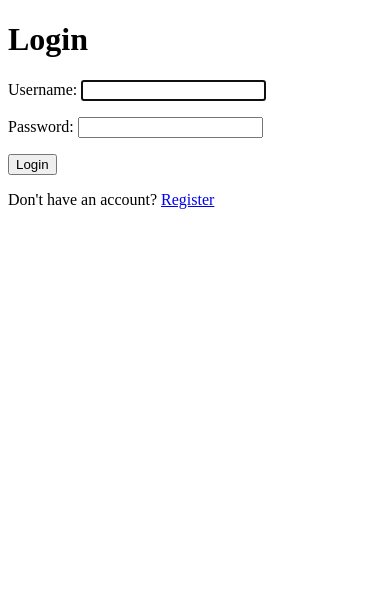
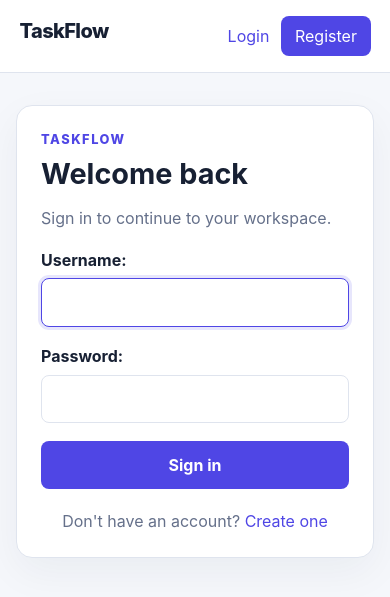
Before and after one commit to Bhavish-Makkar/Task-Manager, a Django app: page /login/ in a window 390 px wide. Shown: the top 597 px of the page. Run offline with Django 5.2, Linux system fonts and the light colour scheme.

Commit message:
Added the UI flow in the authentication

```diff
--- a/accounts/forms.py
+++ b/accounts/forms.py
@@ -6,6 +6,11 @@ from django.contrib.auth.models import User
 class RegistrationForm(UserCreationForm):
     email = forms.EmailField(required=True)
 
+    def __init__(self, *args, **kwargs):
+        super().__init__(*args, **kwargs)
+        for field in self.fields.values():
+            field.widget.attrs["class"] = "form-control"
+
     class Meta:
         model = User
         fields = ("username", "email", "password1", "password2")
--- a/accounts/templates/accounts/login.html
+++ b/accounts/templates/accounts/login.html
@@ -1,30 +1,18 @@
-<!DOCTYPE html>
-<html lang="en">
-<head>
-    <meta charset="UTF-8">
-    <meta name="viewport" content="width=device-width, initial-scale=1.0">
-    <title>Login</title>
-</head>
-<body>
-    <h1>Login</h1>
+{% extends "base.html" %}
+{% block title %}Sign in · TaskFlow{% endblock %}
+{% block content %}
+<section class="auth-card">
+    <div class="eyebrow">TaskFlow</div>
+    <h1>Welcome back</h1>
+    <p class="helper">Sign in to continue to your workspace.</p>
     <form method="post">
         {% csrf_token %}
-        {% if form.non_field_errors %}
-            <p>{{ form.non_field_errors }}</p>
-        {% endif %}
-        {{ form.username.errors }}
-        <p>
-            {{ form.username.label_tag }}
-            {{ form.username }}
-        </p>
-        {{ form.password.errors }}
-        <p>
-            {{ form.password.label_tag }}
-            {{ form.password }}
-        </p>
+        {% if form.non_field_errors %}<p class="form-error">Invalid username or password.</p>{% endif %}
+        <div class="form-group">{{ form.username.label_tag }}{{ form.username }}{% for error in form.username.errors %}<p class="form-error">{{ error }}</p>{% endfor %}</div>
+        <div class="form-group">{{ form.password.label_tag }}{{ form.password }}{% for error in form.password.errors %}<p class="form-error">{{ error }}</p>{% endfor %}</div>
         <input type="hidden" name="next" value="{{ request.GET.next }}">
-        <button type="submit">Login</button>
+        <button class="btn btn-primary" type="submit">Sign in</button>
     </form>
-    <p>Don't have an account? <a href="{% url 'register' %}">Register</a></p>
-</body>
-</html>
+    <p class="form-footer">Don't have an account? <a href="{% url 'register' %}">Create one</a></p>
+</section>
+{% endblock %}
--- a/accounts/views.py
+++ b/accounts/views.py
@@ -26,6 +26,8 @@ def user_login(request):
         return redirect("dashboard")
 
     form = AuthenticationForm(request, data=request.POST or None)
+    for field in form.fields.values():
+        field.widget.attrs["class"] = "form-control"
     if request.method == "POST" and form.is_valid():
         user = authenticate(
             request,
--- a/config/settings.py
+++ b/config/settings.py
@@ -60,7 +60,7 @@ ROOT_URLCONF = "config.urls"
 TEMPLATES = [
     {
         "BACKEND": "django.template.backends.django.DjangoTemplates",
-        "DIRS": [],
+        "DIRS": [BASE_DIR / "templates"],
         "APP_DIRS": True,
         "OPTIONS": {
             "context_processors": [
@@ -131,6 +131,7 @@ USE_TZ = True
 # https://docs.djangoproject.com/en/6.1/howto/static-files/
 
 STATIC_URL = "static/"
+STATICFILES_DIRS = [BASE_DIR / "static"]
 
 
 # Email
--- /dev/null
+++ b/static/css/main.css
@@ -0,0 +1,46 @@
+:root {
+    color-scheme: light;
+    --ink: #172033;
+    --muted: #65708a;
+    --line: #dfe4ee;
+    --surface: #ffffff;
+    --canvas: #f5f7fb;
+    --accent: #4f46e5;
+    --accent-dark: #3730a3;
+    --danger: #b42318;
+}
+
+* { box-sizing: border-box; }
+body { margin: 0; background: var(--canvas); color: var(--ink); font: 16px/1.5 Inter, ui-sans-serif, system-ui, -apple-system, sans-serif; }
+a { color: var(--accent); text-decoration: none; }
+a:hover { text-decoration: underline; }
+.navbar { align-items: center; background: var(--surface); border-bottom: 1px solid var(--line); display: flex; justify-content: space-between; padding: 1rem clamp(1rem, 5vw, 5rem); }
+.brand { color: var(--ink); font-size: 1.25rem; font-weight: 800; letter-spacing: -.03em; }
+.nav-links { align-items: center; display: flex; gap: 1.25rem; }
+.nav-links form { margin: 0; }
+.user-name { color: var(--muted); font-weight: 600; }
+.nav-logout { background: none; border: 0; color: var(--accent); cursor: pointer; font: inherit; padding: 0; }
+.nav-register { background: var(--accent); border-radius: .5rem; color: #fff; padding: .5rem .85rem; }
+.nav-register:hover { background: var(--accent-dark); text-decoration: none; }
+.page-shell { margin: 0 auto; max-width: 1120px; padding: clamp(2rem, 8vw, 6rem) 1rem; }
+.auth-card, .dashboard-card { background: var(--surface); border: 1px solid var(--line); border-radius: 1rem; box-shadow: 0 14px 40px #1720330d; margin: auto; max-width: 440px; padding: clamp(1.5rem, 5vw, 2.5rem); }
+.dashboard-card { max-width: 720px; }
+.eyebrow { color: var(--accent); font-size: .8rem; font-weight: 800; letter-spacing: .12em; text-transform: uppercase; }
+h1 { font-size: clamp(1.8rem, 5vw, 2.5rem); line-height: 1.15; margin: .5rem 0; }
+.helper, .form-footer { color: var(--muted); }
+.form-group { margin: 1.1rem 0; }
+label { display: block; font-weight: 650; margin-bottom: .4rem; }
+.form-control { border: 1px solid var(--line); border-radius: .5rem; font: inherit; padding: .7rem .8rem; width: 100%; }
+.form-control:focus { border-color: var(--accent); box-shadow: 0 0 0 3px #4f46e522; outline: none; }
+.form-error { color: var(--danger); font-size: .88rem; margin: .35rem 0 0; }
+.btn { border: 0; border-radius: .5rem; cursor: pointer; font: inherit; font-weight: 700; padding: .75rem 1rem; width: 100%; }
+.btn-primary { background: var(--accent); color: #fff; }
+.btn-primary:hover { background: var(--accent-dark); }
+.form-footer { margin: 1.25rem 0 0; text-align: center; }
+.message-stack { margin: 1rem auto; max-width: 720px; padding: 0 1rem; }
+.alert { border-radius: .5rem; padding: .75rem 1rem; }
+.alert-success { background: #e9f9ef; color: #176b36; }
+.alert-info { background: #eaf2ff; color: #174ea6; }
+.alert-error { background: #fff0ef; color: var(--danger); }
+
+@media (max-width: 560px) { .navbar { align-items: flex-start; gap: 1rem; } .nav-links { flex-wrap: wrap; gap: .75rem; justify-content: flex-end; } }
--- /dev/null
+++ b/templates/base.html
@@ -0,0 +1,38 @@
+{% load static %}
+<!DOCTYPE html>
+<html lang="en">
+<head>
+    <meta charset="UTF-8">
+    <meta name="viewport" content="width=device-width, initial-scale=1.0">
+    <title>{% block title %}TaskFlow{% endblock %}</title>
+    <link rel="stylesheet" href="{% static 'css/main.css' %}">
+</head>
+<body>
+    <header class="navbar">
+        <a class="brand" href="{% if user.is_authenticated %}{% url 'dashboard' %}{% else %}{% url 'login' %}{% endif %}">TaskFlow</a>
+        <nav class="nav-links" aria-label="Main navigation">
+            {% if user.is_authenticated %}
+                <a href="{% url 'dashboard' %}">Dashboard</a>
+                <span class="user-name">{{ user.username }}</span>
+                <form method="post" action="{% url 'logout' %}">
+                    {% csrf_token %}
+                    <button class="nav-logout" type="submit">Logout</button>
+                </form>
+            {% else %}
+                <a href="{% url 'login' %}">Login</a>
+                <a class="nav-register" href="{% url 'register' %}">Register</a>
+            {% endif %}
+        </nav>
+    </header>
+
+    {% if messages %}
+        <div class="message-stack" aria-live="polite">
+            {% for message in messages %}
+                <div class="alert alert-{{ message.tags }}">{{ message }}</div>
+            {% endfor %}
+        </div>
+    {% endif %}
+
+    <main class="page-shell">{% block content %}{% endblock %}</main>
+</body>
+</html>
```
Also changed, not shown: accounts/templates/accounts/dashboard.html (+10 -19 lines), accounts/templates/accounts/register.html (+19 -13 lines).
